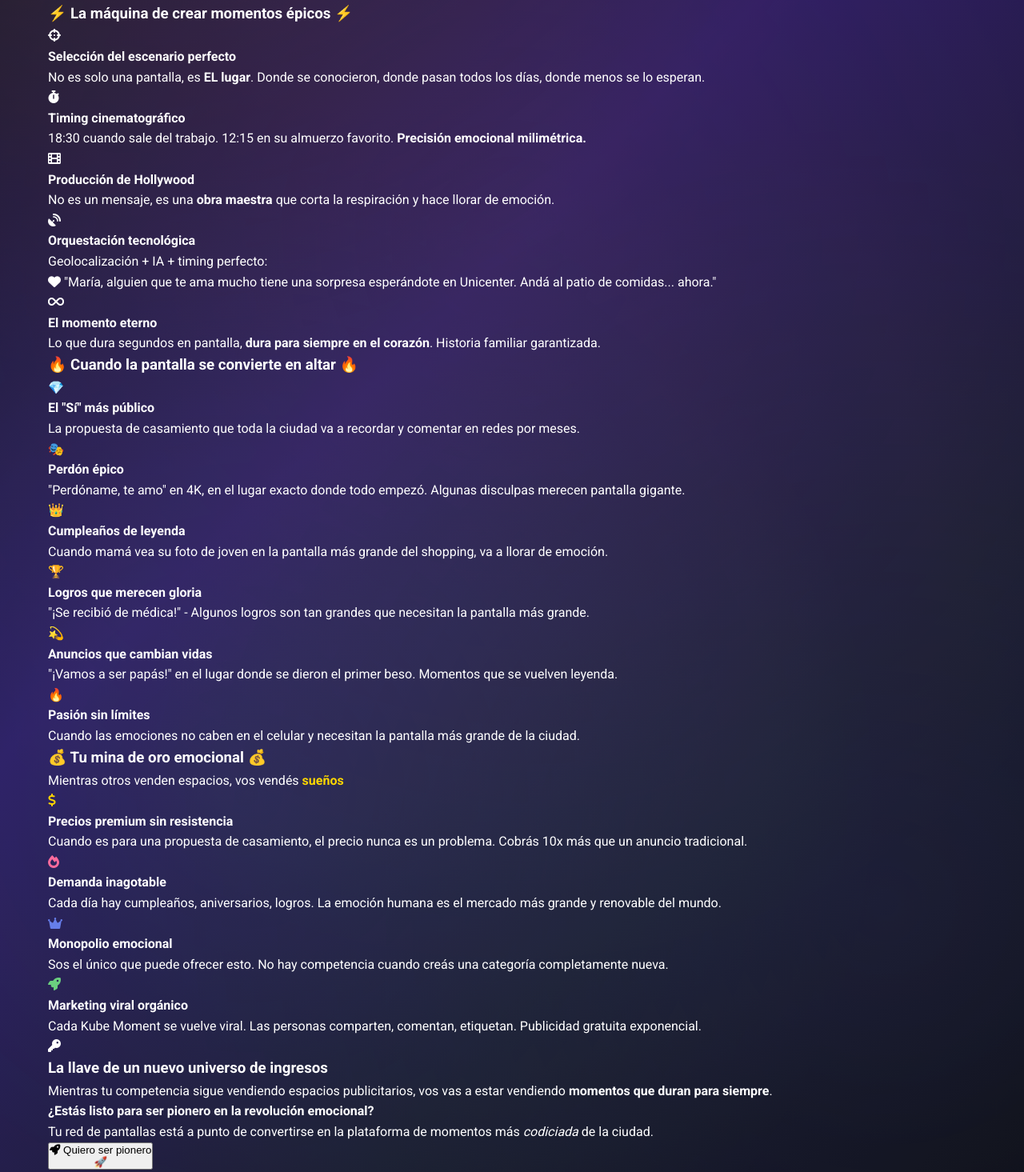
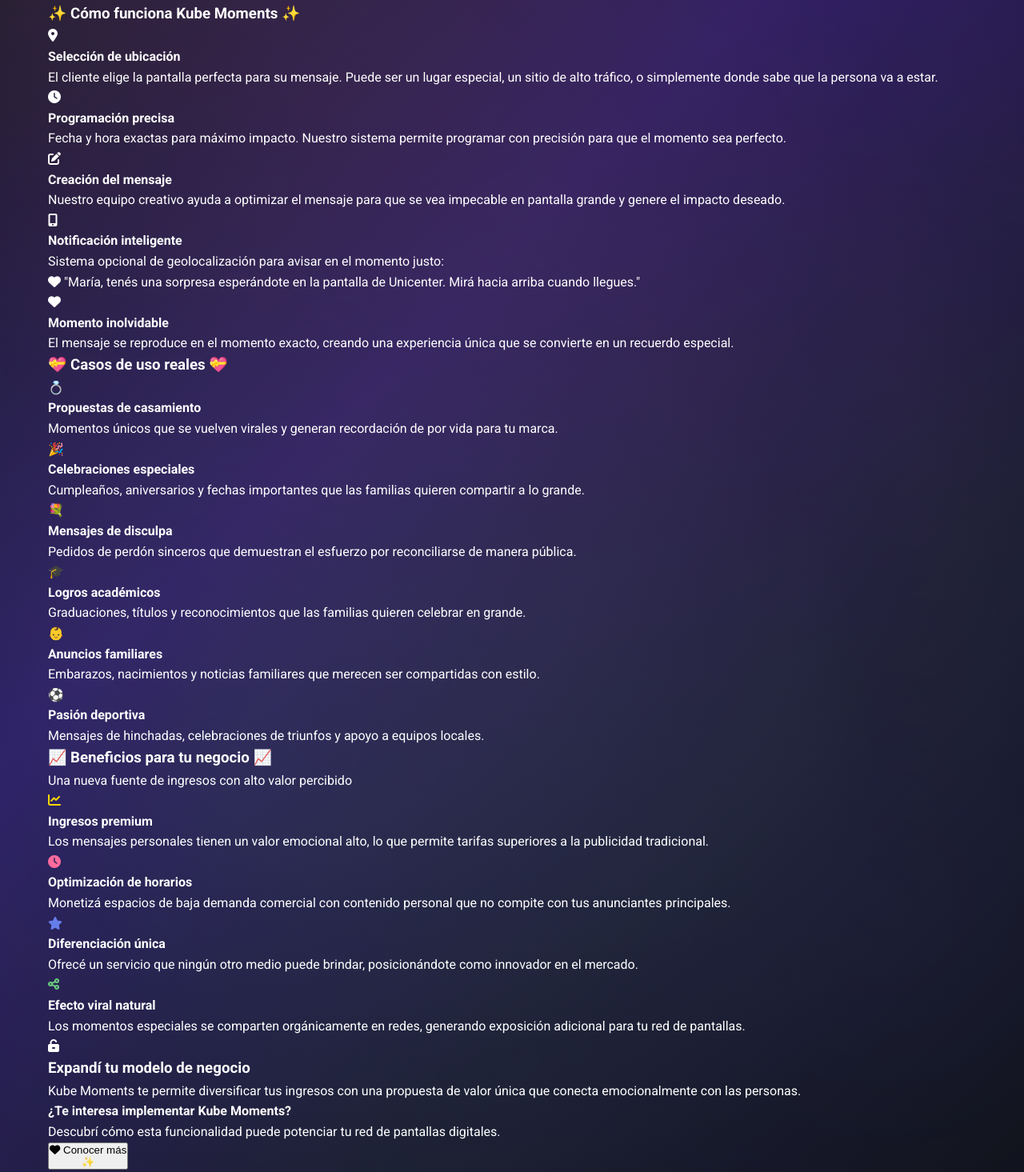
Before and after one commit to facuvar/kubemedia, a plain HTML site: page index.html in a window 1280 px wide. Shown: the part 5115-6580 px from the top of the page at 80% size. Drawn offline with Linux system fonts and the light colour scheme.

Commit message:
Refactor: Make Kube Moments section more professional and credible with realistic tone

```diff
--- a/index.html
+++ b/index.html
@@ -290,16 +290,16 @@
 
                 <div class="moments-stats">
                     <div class="stat-moment">
-                        <span class="stat-number">$10K+</span>
-                        <span class="stat-label">Valor por momento</span>
+                        <span class="stat-number">Premium</span>
+                        <span class="stat-label">Tarifas superiores</span>
                     </div>
                     <div class="stat-moment">
-                        <span class="stat-number">∞</span>
-                        <span class="stat-label">Demanda ilimitada</span>
+                        <span class="stat-number">24/7</span>
+                        <span class="stat-label">Disponibilidad</span>
                     </div>
                     <div class="stat-moment">
-                        <span class="stat-number">💎</span>
-                        <span class="stat-label">Exclusividad total</span>
+                        <span class="stat-number">💝</span>
+                        <span class="stat-label">Valor emocional</span>
                     </div>
                 </div>
             </div>
@@ -313,16 +313,16 @@
                     </div>
                 </div>
                 <div class="intro-content">
-                    <h3>El negocio más rentable que no sabías que existía</h3>
+                    <h3>Una nueva categoría de contenido premium</h3>
                     <p class="intro-description">
-                        Mientras tu competencia vende <strong>espacios publicitarios</strong>,
-                        vos vas a estar vendiendo <strong>momentos que duran para siempre</strong>.
+                        Kube Moments permite que cualquier persona compre espacios en tu red de pantallas
+                        para <strong>mensajes personales y momentos especiales</strong>.
                     </p>
                     <div class="intro-highlight">
-                        <div class="highlight-icon">💰</div>
+                        <div class="highlight-icon">✨</div>
                         <p>
-                            Una propuesta de casamiento vale <strong>$50,000</strong>. Un pedido de perdón <strong>$25,000</strong>.
-                            Un cumpleaños especial <strong>$15,000</strong>. Sin resistencia de precio, sin negociación.
+                            Una propuesta de valor única que combina <strong>tecnología avanzada</strong> con
+                            <strong>conexión emocional</strong>, generando ingresos adicionales con alto valor percibido.
                         </p>
                     </div>
                 </div>
@@ -331,59 +331,59 @@
             <!-- How it works with elegant timeline -->
             <div class="moments-workflow">
                 <h3 class="section-title-elegant">
-                    <span class="title-decoration">⚡</span>
-                    La máquina de crear momentos épicos
-                    <span class="title-decoration">⚡</span>
+                    <span class="title-decoration">✨</span>
+                    Cómo funciona Kube Moments
+                    <span class="title-decoration">✨</span>
                 </h3>
 
                 <div class="workflow-timeline">
                     <div class="timeline-step">
                         <div class="step-connector"></div>
                         <div class="step-bubble">
-                            <i class="fas fa-crosshairs"></i>
+                            <i class="fas fa-map-marker-alt"></i>
                         </div>
                         <div class="step-content">
-                            <h4>Selección del escenario perfecto</h4>
-                            <p>No es solo una pantalla, es <strong>EL lugar</strong>. Donde se conocieron, donde pasan todos los días, donde menos se lo esperan.</p>
+                            <h4>Selección de ubicación</h4>
+                            <p>El cliente elige la pantalla perfecta para su mensaje. Puede ser un lugar especial, un sitio de alto tráfico, o simplemente donde sabe que la persona va a estar.</p>
                         </div>
                     </div>
 
                     <div class="timeline-step">
                         <div class="step-connector"></div>
                         <div class="step-bubble">
-                            <i class="fas fa-stopwatch"></i>
+                            <i class="fas fa-clock"></i>
                         </div>
                         <div class="step-content">
-                            <h4>Timing cinematográfico</h4>
-                            <p>18:30 cuando sale del trabajo. 12:15 en su almuerzo favorito. <strong>Precisión emocional milimétrica.</strong></p>
+                            <h4>Programación precisa</h4>
+                            <p>Fecha y hora exactas para máximo impacto. Nuestro sistema permite programar con precisión para que el momento sea perfecto.</p>
                         </div>
                     </div>
 
                     <div class="timeline-step">
                         <div class="step-connector"></div>
                         <div class="step-bubble">
-                            <i class="fas fa-film"></i>
+                            <i class="fas fa-edit"></i>
                         </div>
                         <div class="step-content">
-                            <h4>Producción de Hollywood</h4>
-                            <p>No es un mensaje, es una <strong>obra maestra</strong> que corta la respiración y hace llorar de emoción.</p>
+                            <h4>Creación del mensaje</h4>
+                            <p>Nuestro equipo creativo ayuda a optimizar el mensaje para que se vea impecable en pantalla grande y genere el impacto deseado.</p>
                         </div>
                     </div>
 
                     <div class="timeline-step">
                         <div class="step-connector"></div>
                         <div class="step-bubble">
-                            <i class="fas fa-satellite-dish"></i>
+                            <i class="fas fa-mobile-alt"></i>
                         </div>
                         <div class="step-content">
-                            <h4>Orquestación tecnológica</h4>
-                            <p>Geolocalización + IA + timing perfecto:</p>
+                            <h4>Notificación inteligente</h4>
+                            <p>Sistema opcional de geolocalización para avisar en el momento justo:</p>
                             <div class="magic-notification">
                                 <div class="notification-phone">
                                     <div class="phone-screen">
                                         <div class="notification-content">
                                             <i class="fas fa-heart notification-icon"></i>
-                                            <span>"María, alguien que te ama mucho tiene una sorpresa esperándote en Unicenter. Andá al patio de comidas... ahora."</span>
+                                            <span>"María, tenés una sorpresa esperándote en la pantalla de Unicenter. Mirá hacia arriba cuando llegues."</span>
                                         </div>
                                     </div>
                                 </div>
@@ -393,11 +393,11 @@
 
                     <div class="timeline-step">
                         <div class="step-bubble final">
-                            <i class="fas fa-infinity"></i>
+                            <i class="fas fa-heart"></i>
                         </div>
                         <div class="step-content">
-                            <h4>El momento eterno</h4>
-                            <p>Lo que dura segundos en pantalla, <strong>dura para siempre en el corazón</strong>. Historia familiar garantizada.</p>
+                            <h4>Momento inolvidable</h4>
+                            <p>El mensaje se reproduce en el momento exacto, creando una experiencia única que se convierte en un recuerdo especial.</p>
                         </div>
                     </div>
                 </div>
@@ -406,57 +406,57 @@
             <!-- Emotional Examples Gallery -->
             <div class="moments-gallery">
                 <h3 class="section-title-elegant">
-                    <span class="title-decoration">🔥</span>
-                    Cuando la pantalla se convierte en altar
-                    <span class="title-decoration">🔥</span>
+                    <span class="title-decoration">💝</span>
+                    Casos de uso reales
+                    <span class="title-decoration">💝</span>
                 </h3>
 
                 <div class="emotion-grid">
                     <div class="emotion-card love">
                         <div class="card-bg"></div>
-                        <div class="emotion-icon">💎</div>
-                        <h4>El "Sí" más público</h4>
-                        <p>La propuesta de casamiento que toda la ciudad va a recordar y comentar en redes por meses.</p>
+                        <div class="emotion-icon">💍</div>
+                        <h4>Propuestas de casamiento</h4>
+                        <p>Momentos únicos que se vuelven virales y generan recordación de por vida para tu marca.</p>
                         <div class="card-shimmer"></div>
                     </div>
 
                     <div class="emotion-card celebration">
                         <div class="card-bg"></div>
-                        <div class="emotion-icon">🎭</div>
-                        <h4>Perdón épico</h4>
-                        <p>"Perdóname, te amo" en 4K, en el lugar exacto donde todo empezó. Algunas disculpas merecen pantalla gigante.</p>
+                        <div class="emotion-icon">🎉</div>
+                        <h4>Celebraciones especiales</h4>
+                        <p>Cumpleaños, aniversarios y fechas importantes que las familias quieren compartir a lo grande.</p>
                         <div class="card-shimmer"></div>
                     </div>
 
                     <div class="emotion-card reconciliation">
                         <div class="card-bg"></div>
-                        <div class="emotion-icon">👑</div>
-                        <h4>Cumpleaños de leyenda</h4>
-                        <p>Cuando mamá vea su foto de joven en la pantalla más grande del shopping, va a llorar de emoción.</p>
+                        <div class="emotion-icon">💐</div>
+                        <h4>Mensajes de disculpa</h4>
+                        <p>Pedidos de perdón sinceros que demuestran el esfuerzo por reconciliarse de manera pública.</p>
                         <div class="card-shimmer"></div>
                     </div>
 
                     <div class="emotion-card family">
                         <div class="card-bg"></div>
-                        <div class="emotion-icon">🏆</div>
-                        <h4>Logros que merecen gloria</h4>
-                        <p>"¡Se recibió de médica!" - Algunos logros son tan grandes que necesitan la pantalla más grande.</p>
+                        <div class="emotion-icon">🎓</div>
+                        <h4>Logros académicos</h4>
+                        <p>Graduaciones, títulos y reconocimientos que las familias quieren celebrar en grande.</p>
                         <div class="card-shimmer"></div>
                     </div>
 
                     <div class="emotion-card sports">
                         <div class="card-bg"></div>
-                        <div class="emotion-icon">💫</div>
-                        <h4>Anuncios que cambian vidas</h4>
-                        <p>"¡Vamos a ser papás!" en el lugar donde se dieron el primer beso. Momentos que se vuelven leyenda.</p>
+                        <div class="emotion-icon">👶</div>
+                        <h4>Anuncios familiares</h4>
+                        <p>Embarazos, nacimientos y noticias familiares que merecen ser compartidas con estilo.</p>
                         <div class="card-shimmer"></div>
                     </div>
 
                     <div class="emotion-card social">
                         <div class="card-bg"></div>
-                        <div class="emotion-icon">🔥</div>
-                        <h4>Pasión sin límites</h4>
-                        <p>Cuando las emociones no caben en el celular y necesitan la pantalla más grande de la ciudad.</p>
+                        <div class="emotion-icon">⚽</div>
+                        <h4>Pasión deportiva</h4>
+                        <p>Mensajes de hinchadas, celebraciones de triunfos y apoyo a equipos locales.</p>
                         <div class="card-shimmer"></div>
                     </div>
                 </div>
@@ -466,44 +466,44 @@
             <div class="moments-business">
                 <div class="business-header">
                     <h3 class="section-title-elegant">
-                        <span class="title-decoration">💰</span>
-                        Tu mina de oro emocional
-                        <span class="title-decoration">💰</span>
+                        <span class="title-decoration">📈</span>
+                        Beneficios para tu negocio
+                        <span class="title-decoration">📈</span>
                     </h3>
-                    <p class="business-subtitle">Mientras otros venden espacios, vos vendés <strong style="color: #ffd700;">sueños</strong></p>
+                    <p class="business-subtitle">Una nueva fuente de ingresos con alto valor percibido</p>
                 </div>
 
                 <div class="benefits-luxury-grid">
                     <div class="luxury-benefit">
                         <div class="benefit-icon-luxury">
-                            <i class="fas fa-dollar-sign" style="color: #ffd700;"></i>
+                            <i class="fas fa-chart-line" style="color: #ffd700;"></i>
                         </div>
-                        <h4>Precios premium sin resistencia</h4>
-                        <p>Cuando es para una propuesta de casamiento, el precio nunca es un problema. Cobrás 10x más que un anuncio tradicional.</p>
+                        <h4>Ingresos premium</h4>
+                        <p>Los mensajes personales tienen un valor emocional alto, lo que permite tarifas superiores a la publicidad tradicional.</p>
                     </div>
 
                     <div class="luxury-benefit">
                         <div class="benefit-icon-luxury">
-                            <i class="fas fa-fire" style="color: #ff6b9d;"></i>
+                            <i class="fas fa-clock" style="color: #ff6b9d;"></i>
                         </div>
-                        <h4>Demanda inagotable</h4>
-                        <p>Cada día hay cumpleaños, aniversarios, logros. La emoción humana es el mercado más grande y renovable del mundo.</p>
+                        <h4>Optimización de horarios</h4>
+                        <p>Monetizá espacios de baja demanda comercial con contenido personal que no compite con tus anunciantes principales.</p>
                     </div>
 
                     <div class="luxury-benefit">
                         <div class="benefit-icon-luxury">
-                            <i class="fas fa-crown" style="color: #667eea;"></i>
+                            <i class="fas fa-star" style="color: #667eea;"></i>
                         </div>
-                        <h4>Monopolio emocional</h4>
-                        <p>Sos el único que puede ofrecer esto. No hay competencia cuando creás una categoría completamente nueva.</p>
+                        <h4>Diferenciación única</h4>
+                        <p>Ofrecé un servicio que ningún otro medio puede brindar, posicionándote como innovador en el mercado.</p>
                     </div>
 
                     <div class="luxury-benefit">
                         <div class="benefit-icon-luxury">
-                            <i class="fas fa-rocket" style="color: #6bcf7f;"></i>
+                            <i class="fas fa-share-alt" style="color: #6bcf7f;"></i>
                         </div>
-                        <h4>Marketing viral orgánico</h4>
-                        <p>Cada Kube Moment se vuelve viral. Las personas comparten, comentan, etiquetan. Publicidad gratuita exponencial.</p>
+                        <h4>Efecto viral natural</h4>
+                        <p>Los momentos especiales se comparten orgánicamente en redes, generando exposición adicional para tu red de pantallas.</p>
                     </div>
                 </div>
             </div>
@@ -518,25 +518,25 @@
                             <div class="ring ring-2"></div>
                             <div class="ring ring-3"></div>
                         </div>
-                        <i class="fas fa-key"></i>
+                        <i class="fas fa-unlock-alt"></i>
                     </div>
 
-                    <h3 class="finale-title">La llave de un nuevo universo de ingresos</h3>
+                    <h3 class="finale-title">Expandí tu modelo de negocio</h3>
                     <p class="finale-description">
-                        Mientras tu competencia sigue vendiendo espacios publicitarios, vos vas a estar vendiendo
-                        <strong>momentos que duran para siempre</strong>.
+                        Kube Moments te permite diversificar tus ingresos con una propuesta de valor única
+                        que conecta emocionalmente con las personas.
                     </p>
 
                     <div class="finale-question">
-                        <h4>¿Estás listo para ser pionero en la revolución emocional?</h4>
-                        <p class="finale-tagline">Tu red de pantallas está a punto de convertirse en la plataforma de momentos más <em>codiciada</em> de la ciudad.</p>
+                        <h4>¿Te interesa implementar Kube Moments?</h4>
+                        <p class="finale-tagline">Descubrí cómo esta funcionalidad puede potenciar tu red de pantallas digitales.</p>
                     </div>
 
                     <button class="btn-moments-premium">
                         <div class="btn-glow"></div>
-                        <i class="fas fa-rocket"></i>
-                        <span>Quiero ser pionero</span>
-                        <div class="btn-sparkle">🚀</div>
+                        <i class="fas fa-heart"></i>
+                        <span>Conocer más</span>
+                        <div class="btn-sparkle">✨</div>
                     </button>
                 </div>
             </div>
```
